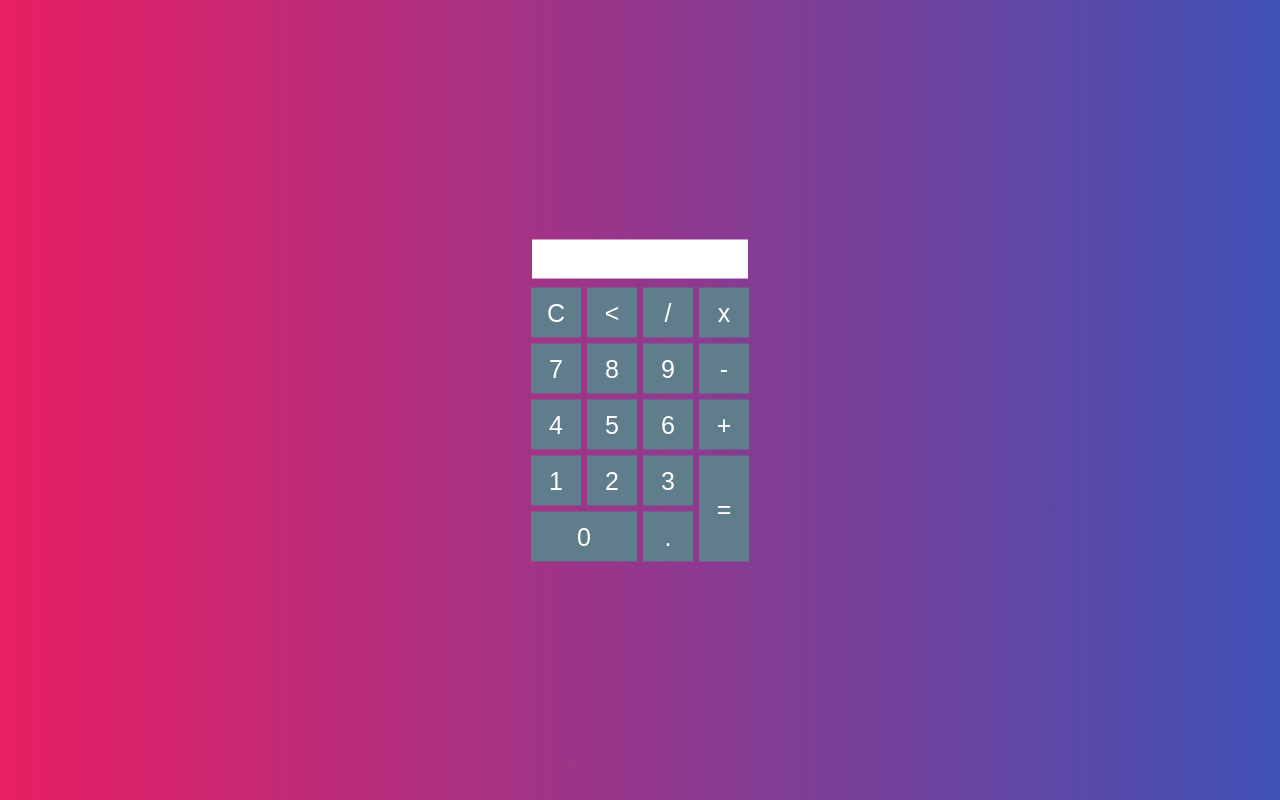
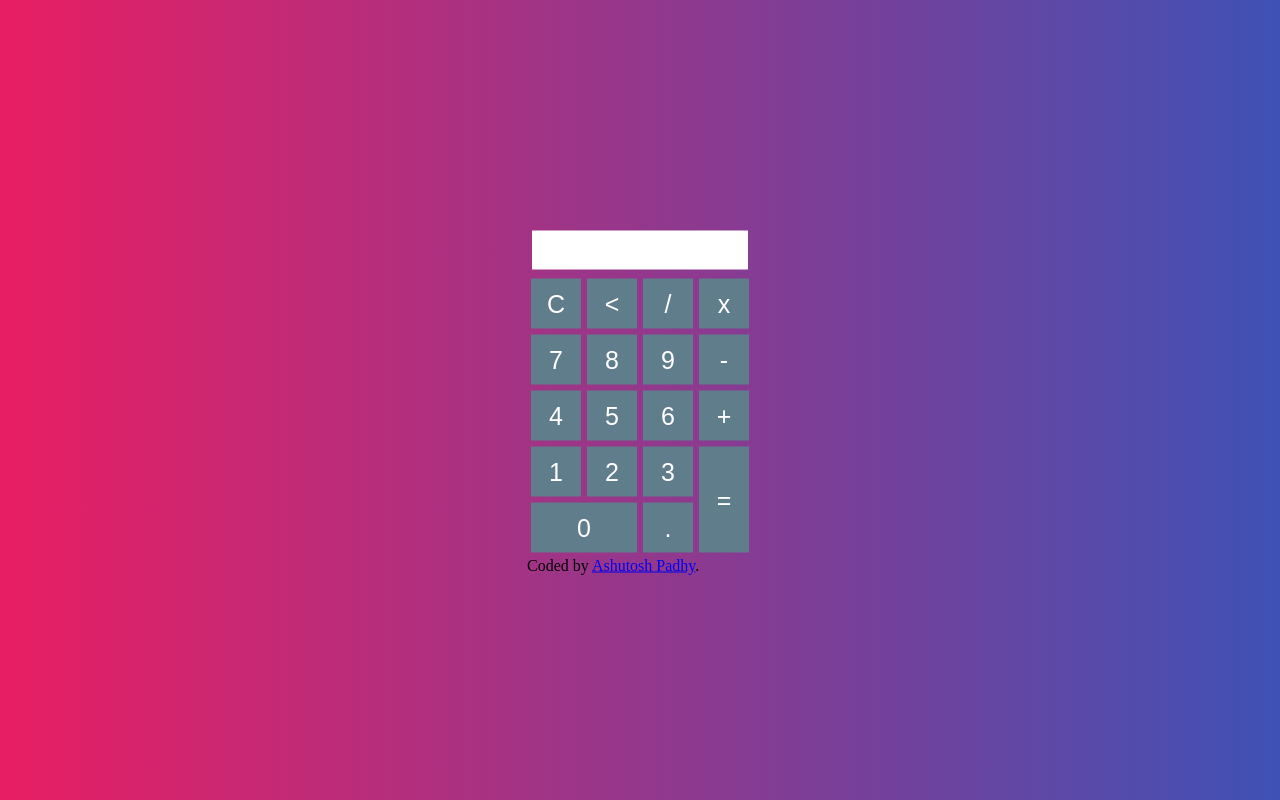
Before and after one commit to a-padhy/CSS-JS-Calculator, a plain HTML site: page index.html in a window 1280 px wide. Drawn offline with Linux system fonts and the light colour scheme.

Commit message:
Update index.html

```diff
--- a/index.html
+++ b/index.html
@@ -45,6 +45,11 @@
             <td><input class="button" type="button" value="." onclick="insert('.')"></td>
         </tr>
       </table>
+      <div class="attribution">
+        <p>
+          Coded by <a href="https://github.com/a-padhy">Ashutosh Padhy</a>.
+        </p>
+      </div>
     </div>
 
     <script src="js/main.js"></script>
```
